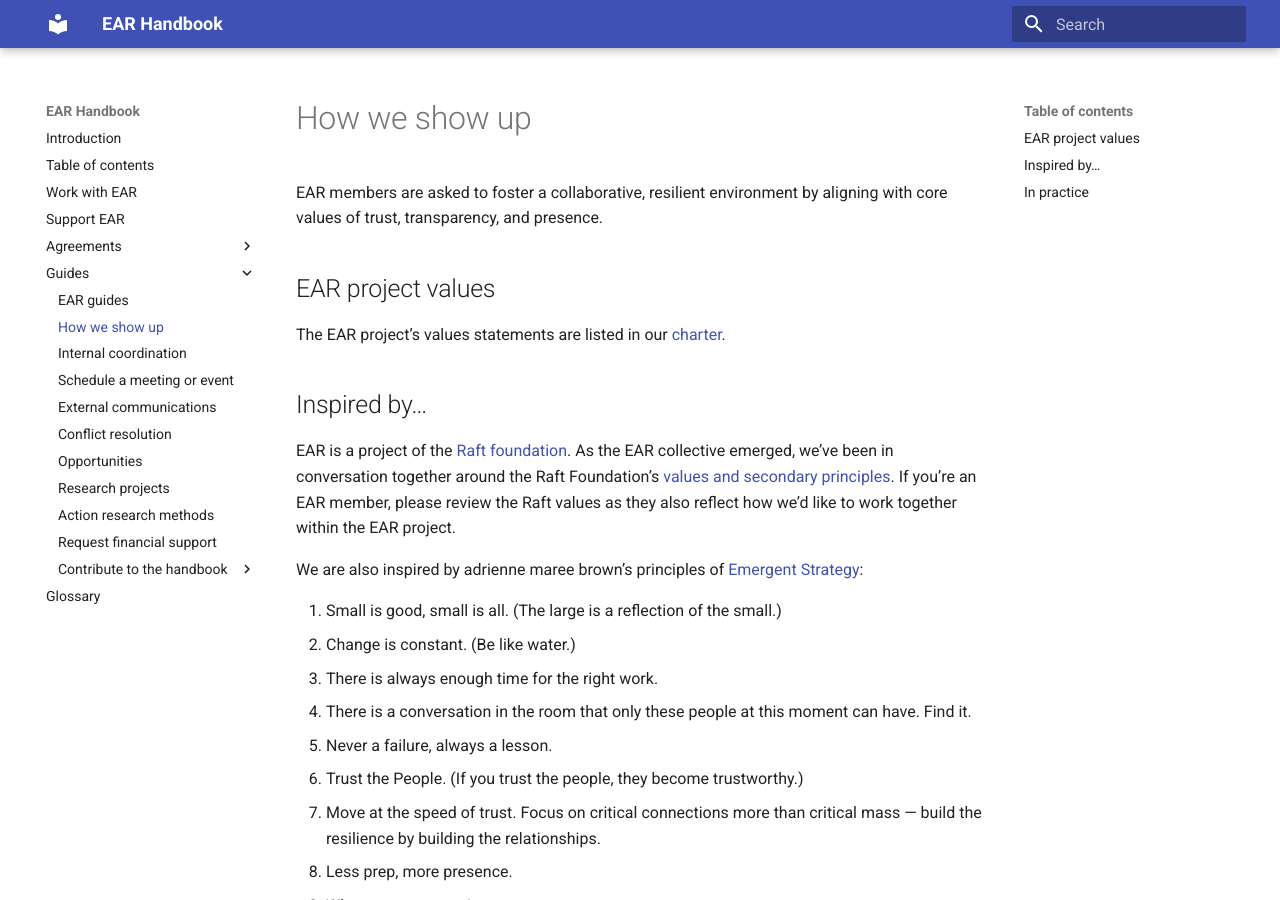
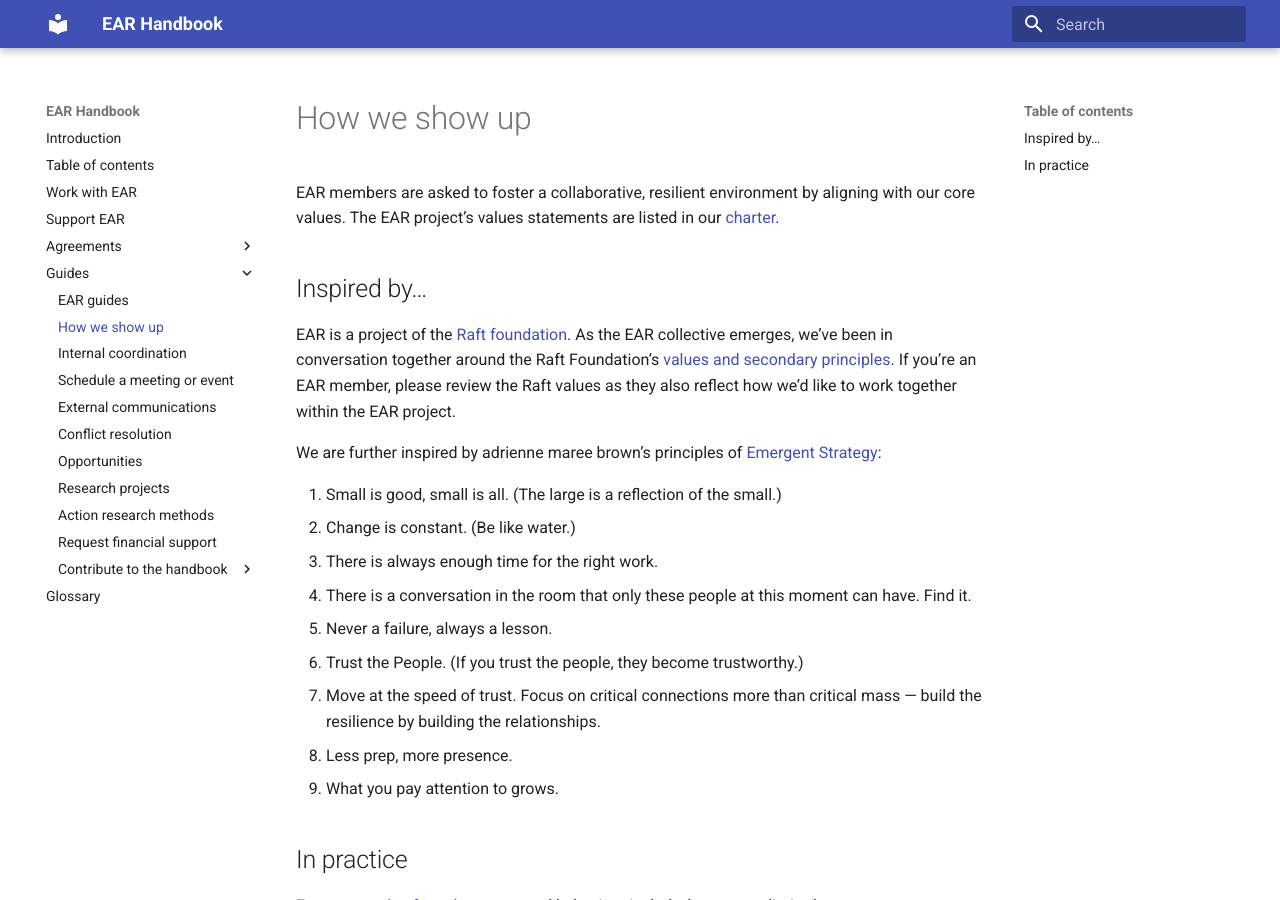
Before and after one commit to EcosystemActionResearch/Handbook, an MkDocs documentation site: the page built from docs/guides/how-we-show-up.md, in a window 1280 px wide and 900 px high. Built offline with MkDocs 1.6.1 and Material for MkDocs 9.7.7, drawn with Linux system fonts in a browser that asks for light colours.

Commit message:
Clarify language, include link to charter
Signed-off-by: Christian Alden Jacobs <christian@jacobs.io>

```diff
--- a/docs/guides/how-we-show-up.md
+++ b/docs/guides/how-we-show-up.md
@@ -1,17 +1,13 @@
 # How we show up
 
-EAR members are asked to foster a collaborative, resilient environment by aligning with core values of trust, transparency, and presence.
+EAR members are asked to foster a collaborative, resilient environment by aligning with our core values. The EAR project’s values statements are listed in our [charter](../agreements/charter.md).
 
-
-## EAR project values
-
-The EAR project’s values statements are listed in our [charter](../agreements/charter.md).
 
 ## Inspired by…
 
-EAR is a project of the [Raft foundation](https://raft.foundation). As the EAR collective emerged, we’ve been in conversation together around the Raft Foundation’s [values and secondary principles](https://raft.foundation/#values). If you’re an EAR member, please review the Raft values as they also reflect how we’d like to work together within the EAR project.
+EAR is a project of the [Raft foundation](https://raft.foundation). As the EAR collective emerges, we’ve been in conversation together around the Raft Foundation’s [values and secondary principles](https://raft.foundation/#values). If you’re an EAR member, please review the Raft values as they also reflect how we’d like to work together within the EAR project.
 
-We are also inspired by adrienne maree brown’s principles of [Emergent Strategy](https://adriennemareebrown.net/book/emergent-strategy/):
+We are further inspired by adrienne maree brown’s principles of [Emergent Strategy](https://adriennemareebrown.net/book/emergent-strategy/):
 
 1. Small is good, small is all. (The large is a reflection of the small.)
 2. Change is constant. (Be like water.)
```
